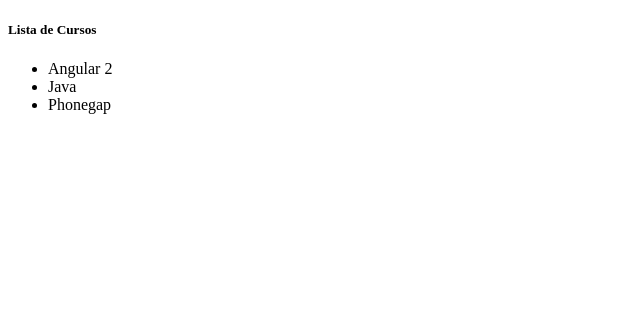
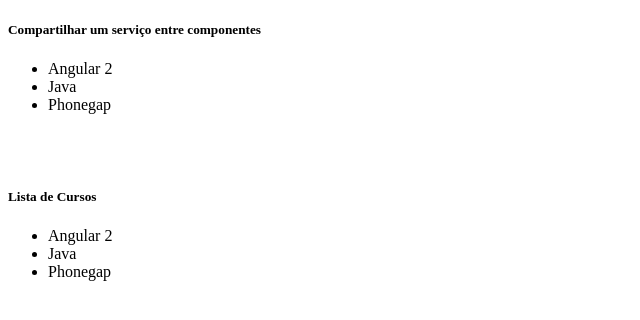
Before and after one commit to alexnfsc175/Angular-Services, an Angular app: page / in a window 1280 px wide. Shown: the top 320 px of the page, without its empty margins (0-640 px from the left). Built offline with nearby package versions, Linux system fonts and the light colour scheme.

Commit message:
singleton e várias instâncias

```diff
--- a/src/app/app.component.html
+++ b/src/app/app.component.html
@@ -1 +1,3 @@
+<app-criar-curso></app-criar-curso>
+<br><br>
 <app-cursos></app-cursos>
--- /dev/null
+++ b/src/app/criar-curso/criar-curso.component.html
@@ -0,0 +1,7 @@
+<h5>Compartilhar um serviço entre componentes</h5>
+
+<ul>
+  <li *ngFor="let curso of cursos" >
+    {{ curso }}
+  </li>
+</ul>
--- /dev/null
+++ b/src/app/criar-curso/criar-curso.component.ts
@@ -0,0 +1,21 @@
+import { Component, OnInit } from '@angular/core';
+
+import { CursosService } from './../cursos/cursos.service';
+
+@Component({
+  selector: 'app-criar-curso',
+  templateUrl: './criar-curso.component.html',
+  styleUrls: ['./criar-curso.component.scss']
+})
+export class CriarCursoComponent implements OnInit {
+
+  cursos: string[] = [];
+
+  constructor(private cursosService: CursosService) { }
+
+  ngOnInit() {
+
+    this.cursos = this.cursosService.getCursos();
+  }
+
+}
--- a/src/app/cursos/cursos.component.ts
+++ b/src/app/cursos/cursos.component.ts
@@ -6,7 +6,8 @@
 @Component({
   selector: 'app-cursos',
   templateUrl: './cursos.component.html',
-  styleUrls: ['./cursos.component.scss']
+  styleUrls: ['./cursos.component.scss'],
+  providers: [CursosService] // Se declarar aqui sera criada uma instancia exclusiva para esse Component
 })
 export class CursosComponent implements OnInit {
 
--- a/src/app/cursos/cursos.service.ts
+++ b/src/app/cursos/cursos.service.ts
@@ -4,6 +4,10 @@
 @Injectable()
 export class CursosService {
 
+    constructor(){
+        console.log("Criou uma instancia de CursosService");
+    }
+
     getCursos(){
         return ['Angular 2', 'Java', 'Phonegap'];
     }
```
Also changed, not shown: src/app/app.module.ts (+7 -5 lines), src/app/criar-curso/criar-curso.module.ts (added, +18 -0 lines), src/app/cursos/cursos.module.ts (added, +18 -0 lines), src/app/criar-curso/criar-curso.component.scss (added), 1 other file (tests, documents, lock files or other folders).
